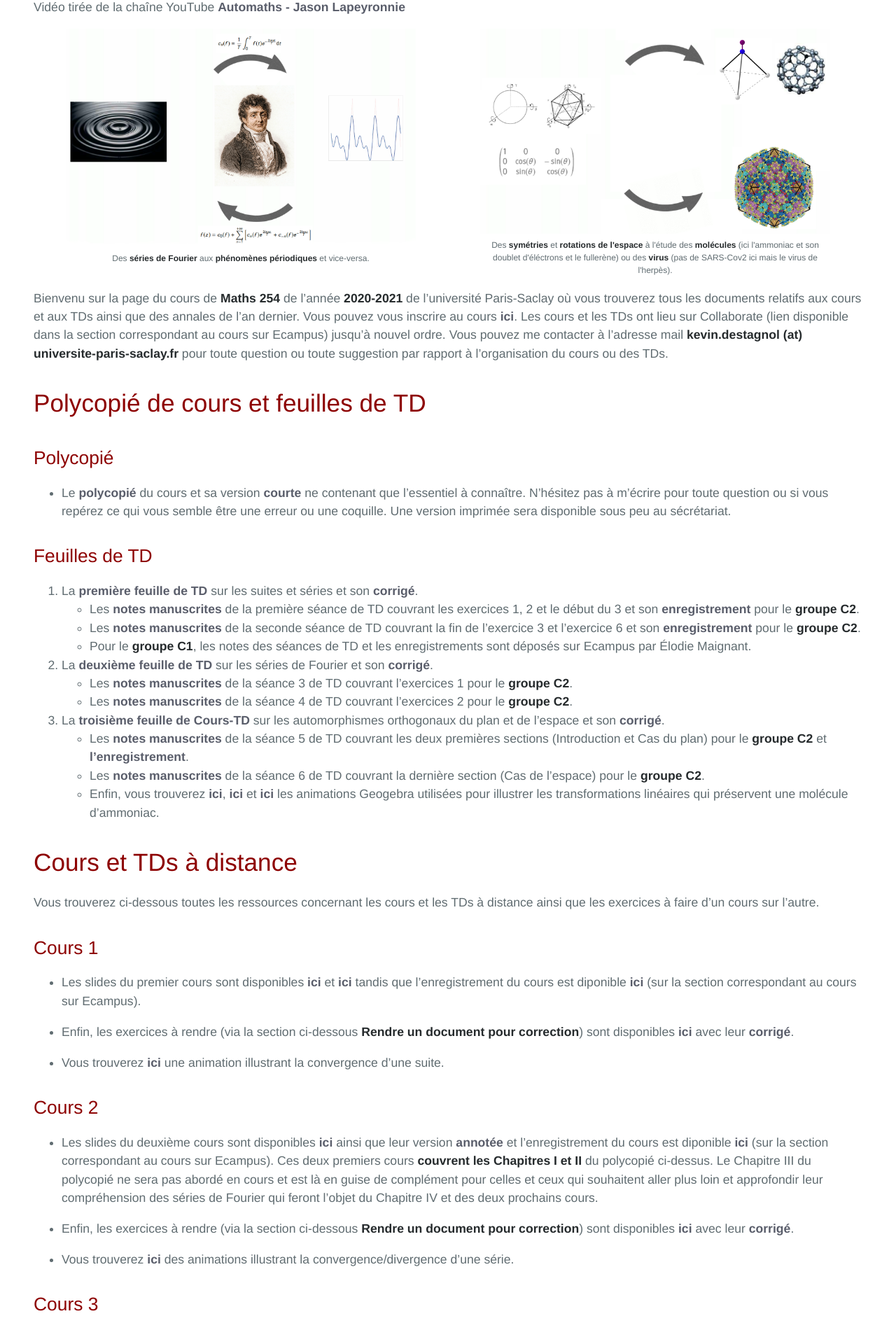
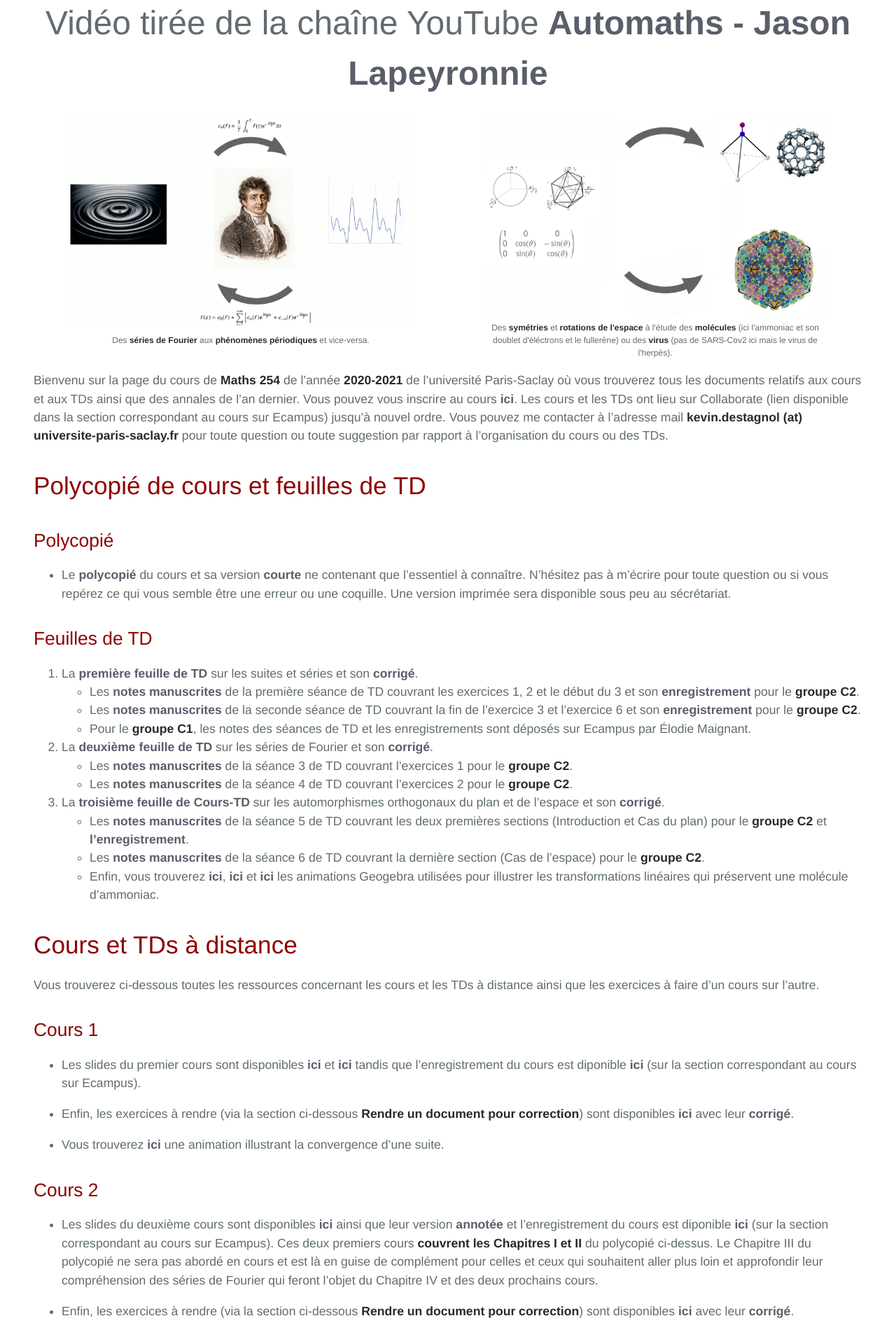
Before and after one commit to KevinDestagnol/algebre.github.io, a Jekyll site: the page built from index.md, in a window 1280 px wide. Shown: the part 729-2629 px from the top of the page at 70% size. Built offline with Jekyll 4.4.1, drawn with Linux system fonts in a browser that asks for light colours; some web fonts are replaced; our own code applies the rules of GitHub Pages for plain Markdown files.

Commit message:
Update default.html

```diff
--- a/_layouts/default.html
+++ b/_layouts/default.html
@@ -37,7 +37,7 @@
       <p class="flotte" style="text-align:center">
  <video width="500" controls class="video-container" autoplay muted>
   <source src="hepta.mp4" type="video/mp4">
-   <p> Vidéo tirée de la chaîne YouTube <a href="https://www.youtube.com/@AutomathsVulga"> Automaths - Jason Lapeyronnie</a></p>
+   <p><center><FONT size="7pt"> Vidéo tirée de la chaîne YouTube <a href="https://www.youtube.com/@AutomathsVulga"> Automaths - Jason Lapeyronnie</a></FONT></center></p>
 </video>
 </p>
       <script>
```
